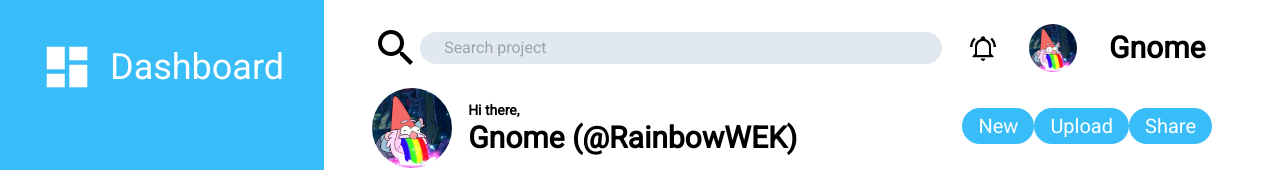
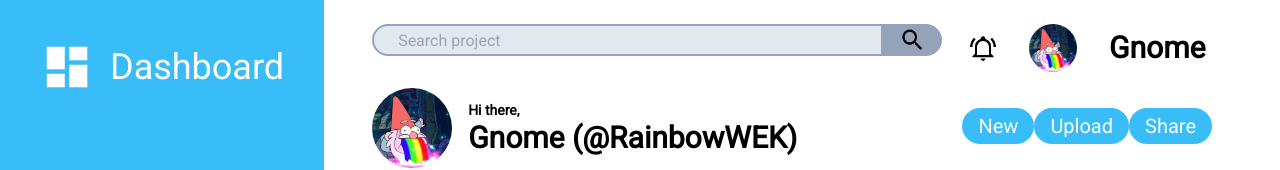
Before and after one commit to CozmaRares/odin-project-dashboard, a website: page index.html in a window 1280 px wide. Shown: the top 170 px of the page. Drawn offline with Linux system fonts and the light colour scheme.

Commit message:
modify search bar

```diff
--- a/index.html
+++ b/index.html
@@ -69,18 +69,25 @@
       </div>
     </nav>
     <header class="bg-white grid grid-cols-[2fr,1fr] auto-rows-auto px-12 py-6">
-      <div class="flex items-center">
-        <label for="search" class="cursor-pointer">
-          <img src="assets/icons/magnify.png" alt="search icon" />
-        </label>
+      <div class="flex items-center h-[2em]">
         <input
           type="text"
           name="search"
           id="search"
           placeholder="Search project"
           autocomplete="off"
-          class="bg-slate-200 rounded-[50rem] px-6 py-1 flex-1 outline-none"
+          class="bg-slate-200 rounded-l-full pl-6 py-1 flex-1 outline-none h-full border-2 border-slate-400"
         />
+        <label
+          for="search"
+          class="cursor-pointer bg-slate-400 h-full flex items-center px-4 rounded-r-full"
+        >
+          <img
+            src="assets/icons/magnify.png"
+            alt="search icon"
+            class="h-[1.7em]"
+          />
+        </label>
       </div>
       <div class="flex justify-center items-center gap-8">
         <img
@@ -114,7 +121,7 @@
       </div>
     </header>
     <main
-      class="bg-slate-200 grid grid-cols-[3fr,1fr] grid-rows-[auto,1fr] px-16 pt-8 gap-y-4 text-"
+      class="bg-slate-200 grid grid-cols-[4fr,1fr] grid-rows-[auto,1fr] px-16 pt-8 gap-y-4"
     >
       <div class="row-span-full">
         <p>Your projects</p>
```
Also changed, not shown: dist/tailwind.css.
